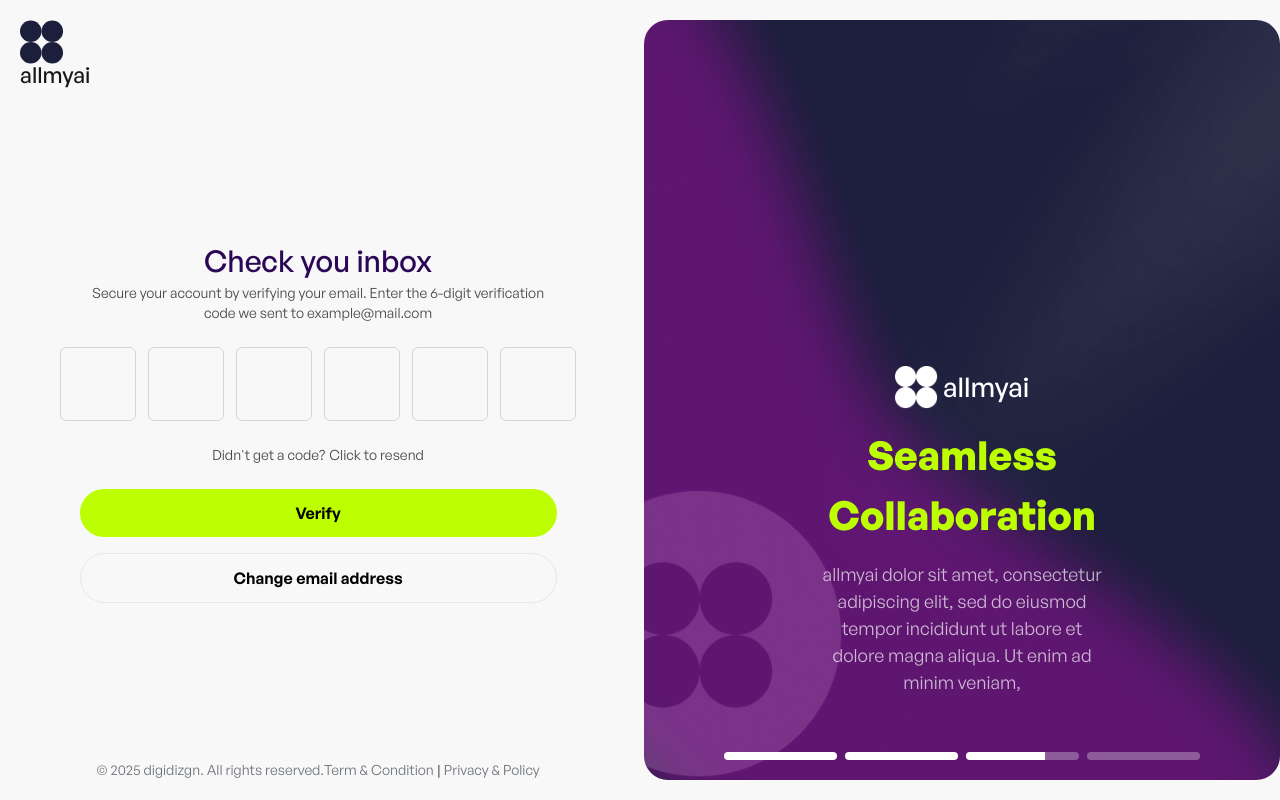
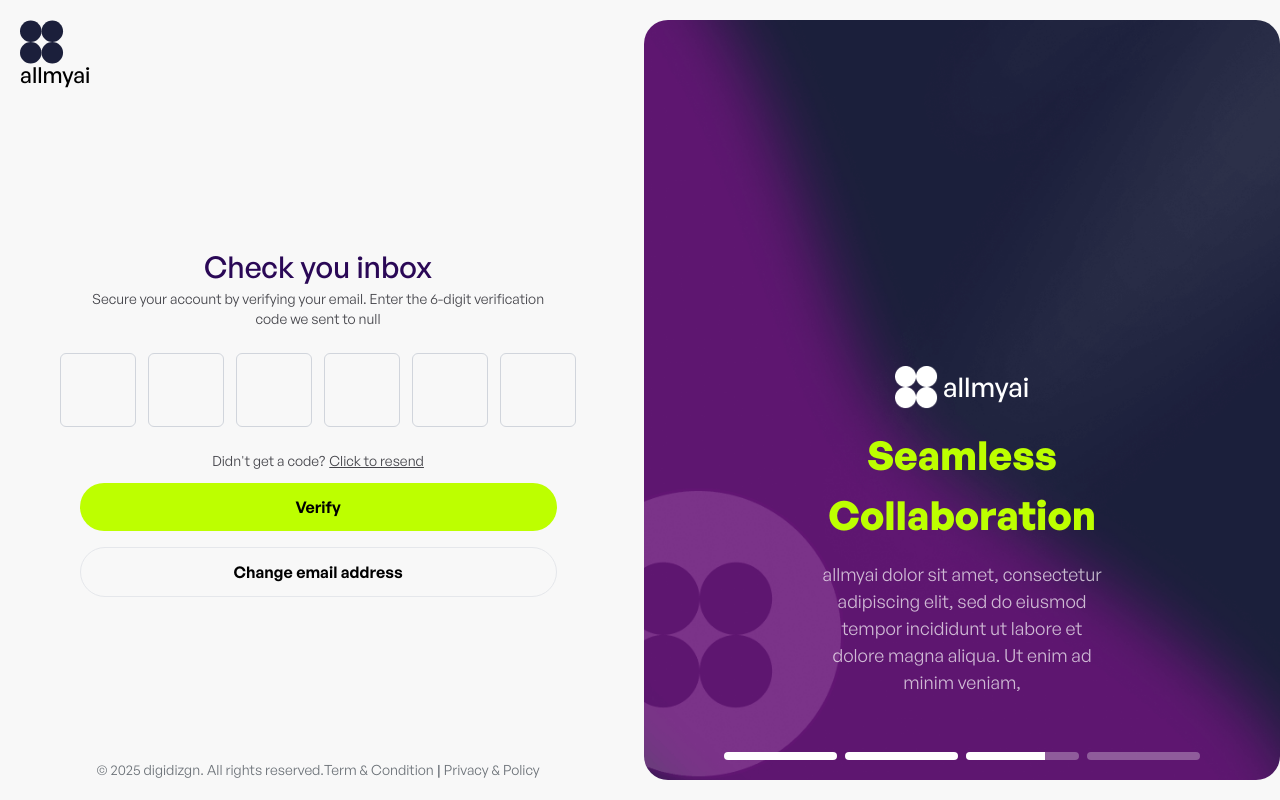
Before and after one commit to Moeed-Tahir/dzignhub, a Next.js app: page /auth/confirm-otp in a window 1280 px wide. Built offline with nearby package versions, Linux system fonts and the light colour scheme.

Commit message:
add loading states on auth screens

```diff
--- a/src/app/globals.css
+++ b/src/app/globals.css
@@ -1,6 +1,6 @@
 @import "tailwindcss";
 @import "tailwindcss";
-@plugin "daisyui";
+/* @plugin "daisyui"; */
 
 /* Color Variables */
 :root {
--- a/src/components/auth/ForgetPass.jsx
+++ b/src/components/auth/ForgetPass.jsx
@@ -9,6 +9,7 @@ const ForgetPass = () => {
   const [formData, setFormData] = useState({
     email: "",
   });
+  const [isLoading, setIsLoading] = useState(false);
 
   const [errors, setErrors] = useState({});
 
@@ -18,6 +19,8 @@ const ForgetPass = () => {
 
 
   const sendResetOtp = async (email) => {
+    setIsLoading(true)
+    try {
       const response = await fetch(`${process.env.NEXT_PUBLIC_API_URL}/forgot-password`, {
         method: "POST",
         headers: {
@@ -32,6 +35,13 @@ const ForgetPass = () => {
         router.push(`/auth/password-reset?email=${encodeURIComponent(formData.email)}`);
       } else {
         setErrors({ email: data.message || "Failed to send reset link" });
+      }
+    }
+    catch(error) {
+      setErrors({ email: "Failed to send reset link" });
+    }
+    finally {
+      setIsLoading(false);
     }
   }
 
@@ -89,10 +99,15 @@ const ForgetPass = () => {
 
         <button
           type="submit"
-          className="w-full bg-[#BDFF00] text-[16px] cursor-pointer text-black font-semibold p-3 rounded-full mb-4"
-          disabled={!formData.email}
+           className="w-full bg-[#BDFF00] cursor-pointer text-black text-[16px] font-semibold p-3 rounded-full mb-4 flex justify-center items-center"
+          disabled={!formData.email || isLoading}
         >
-          Reset Password
+           {isLoading ? (
+            <div className="animate-spin rounded-full h-5 w-5 border-b-2 border-black"></div>
+          ) : (
+            "Reset Password"
+          )}
+
         </button>
 
         <button
--- a/src/components/auth/LoginForm.jsx
+++ b/src/components/auth/LoginForm.jsx
@@ -15,6 +15,7 @@ const LoginForm = () => {
   });
 
   const [errors, setErrors] = useState({});
+  const [isLoading, setIsLoading] = useState(false);
 
   const adminCredentials = {
     email: "admin@example.com",
@@ -34,8 +35,12 @@ const LoginForm = () => {
   };
 
   const loginToAccount = async(formData) => {
+    setIsLoading(true);
+
     const newErrors = {};
 
+
+    try {
       const response = await fetch(`${process.env.NEXT_PUBLIC_API_URL}/login`, {
         method: "POST",
         headers: {
@@ -60,6 +65,12 @@ const LoginForm = () => {
         }
 
         setErrors(newErrors);
+      }
+    } catch (error) {
+      console.error("Login error:", error);
+      setErrors({ ...newErrors, form: "An unexpected error occurred." });
+    } finally {
+      setIsLoading(false);
     }
   }
 
@@ -130,10 +141,14 @@ const LoginForm = () => {
         </div>
         <button
           type="submit"
-          className="w-full bg-[#BDFF00] cursor-pointer text-black text-[16px] font-semibold p-3 rounded-full mb-4"
-
+          className="w-full bg-[#BDFF00] cursor-pointer text-black text-[16px] font-semibold p-3 rounded-full mb-4 flex justify-center items-center"
+          disabled={isLoading}
         >
-          Login
+          {isLoading ? (
+            <div className="animate-spin rounded-full h-5 w-5 border-b-2 border-black"></div>
+          ) : (
+            "Login"
+          )}
         </button>
         <div className="text-center mb-4">or</div>
         <div className="flex justify-between gap-2">
--- a/src/components/auth/NewPass.jsx
+++ b/src/components/auth/NewPass.jsx
@@ -9,6 +9,9 @@ const NewPass = () => {
     const email = searchParams.get('email'); // Get email from URL params
     const token = searchParams.get('token'); // Get email from URL params
 
+      const [isLoading, setIsLoading] = useState(false);
+
+
   const [formData, setFormData] = useState({
     password: "",
     confirmPassword: "",
@@ -18,6 +21,8 @@ const NewPass = () => {
   const [strength, setStrength] = useState(0);
 
   const resetPassword = async (password, email, token) => {
+    setIsLoading(true);
+    try {
       const response = await fetch(`${process.env.NEXT_PUBLIC_API_URL}/reset-password`, {
         method: "POST",
         headers: {
@@ -32,6 +37,14 @@ const NewPass = () => {
       } else {
         setErrors({ password: data.message || "Failed to reset password" });
       }
+    }
+    catch (error) {
+      setErrors({ password: "An error occurred. Please try again." });
+    }
+    finally {
+      setIsLoading(false);
+    }
+
   }
 
 
@@ -139,10 +152,16 @@ Enter a new password for your account. Make sure it’s strong and secure.
 
         <button
           type="submit"
-          className="w-full bg-[#BDFF00] cursor-pointer text-black font-semibold p-3 rounded-full mb-4"
+          className="w-full bg-[#BDFF00] cursor-pointer text-black text-[16px] font-semibold p-3 rounded-full mb-4 flex justify-center items-center"
           disabled={!formData.password || !formData.confirmPassword}
         >
-          Set Password
+
+          {isLoading ? (
+            <div className="animate-spin rounded-full h-5 w-5 border-b-2 border-black"></div>
+          ) : (
+            "Set Password"
+          )}
+
         </button>
 
         <button
--- a/src/components/auth/PassReset.jsx
+++ b/src/components/auth/PassReset.jsx
@@ -10,6 +10,8 @@ const PassReset = ({ isPassReset }) => {
 
   const [otp, setOtp] = useState("");
   const [error, setError] = useState("");
+    const [isLoading, setIsLoading] = useState(false);
+
 
   const correctOtp = "123456";
 
@@ -19,8 +21,10 @@ const PassReset = ({ isPassReset }) => {
   };
 
   const confirmOtp = async (otp) => {
+    setIsLoading(true);
     let Email = decodeURIComponent(email);
     let apiEndpoint = isPassReset ? "verify-reset-otp" : "confirm-otp";
+   try {
     const response = await fetch(`${process.env.NEXT_PUBLIC_API_URL}/${apiEndpoint}`, {
       method: "POST",
       headers: {
@@ -30,14 +34,22 @@ const PassReset = ({ isPassReset }) => {
     });
 
     const data = await response.json();
+    console.log(data)
     if (data.type === "success") {
       isPassReset
       ? router.push(`/auth/new-password?token=${data.resetSessionToken}&email=${encodeURIComponent(email)}`)
       : router.push("/profile/onboarding");
     }
     else {
-      setError("Invalid OTP. Please try again.");
+      setError(data.message);
     }
+   }
+   catch(error){
+    setError("An error occurred. Please try again.");
+   }
+   finally {
+      setIsLoading(false);
+   }
   }
 
   const handleSubmit = (e) => {
@@ -53,15 +65,17 @@ const PassReset = ({ isPassReset }) => {
   const handleResendOtp = async () => {
     let Email = decodeURIComponent(email);
     let apiEndpoint = isPassReset ? "forgot-password" : "resend-otp";
+    console.log(apiEndpoint)
     const response = await fetch(`${process.env.NEXT_PUBLIC_API_URL}/${apiEndpoint}`, {
       method: "POST",
       headers: {
         "Content-Type": "application/json",
       },
-      body: JSON.stringify({ email: Email }),
+      body: JSON.stringify({ email: Email, isPasswordReset: isPassReset }),
     });
 
     const data = await response.json();
+    console.log(data)
     if (data.type === "success") {
       setError(""); // Clear any previous error
       alert("OTP resent successfully!");
@@ -77,8 +91,8 @@ const PassReset = ({ isPassReset }) => {
       </h2>
       <p className="text-[#44444A] text-[14px] text-sm mb-6 text-center">
         {isPassReset
-          ? "        We sent a recovery code to user@example.com"
-          : "Secure your account by verifying your email. Enter the 6-digit verification code we sent to example@mail.com"}
+          ? `We sent a recovery code to ${decodeURIComponent(email)}`
+          : `Secure your account by verifying your email. Enter the 6-digit verification code we sent to ${decodeURIComponent(email)}`}
       </p>
 
       <form onSubmit={handleSubmit}>
@@ -87,19 +101,26 @@ const PassReset = ({ isPassReset }) => {
         {error && (
           <p className="text-red-500 text-sm mt-2 ml-3 text-start">{error}</p>
         )}
-        <p className="text-[#44444A] mt-6 text-sm text-center">
+        <p className="text-[#44444A] mt-6 mb-3 text-sm text-center">
           Didn't get a code?
-          <button onClick={handleResendOtp} className="ml-1" type="button">
+          <button onClick={handleResendOtp} className="ml-1 underline cursor-pointer" type="button">
             Click to resend
           </button>
         </p>
-        <button
+
+          <button
           type="submit"
-          className="w-full mt-6 bg-[#BDFF00] cursor-pointer text-black font-semibold p-3 rounded-full mb-4"
-          disabled={otp.length !== 6}
+          className="w-full bg-[#BDFF00] cursor-pointer text-black text-[16px] font-semibold p-3 rounded-full mb-4 flex justify-center items-center"
+          disabled={otp.length !== 6 || isLoading}
         >
-          Verify
+           {isLoading ? (
+            <div className="animate-spin rounded-full h-5 w-5 border-b-2 border-black"></div>
+          ) : (
+            "Verify"
+          )}
+
         </button>
+
 
         <button
           type="button"
--- a/src/components/auth/Signup.jsx
+++ b/src/components/auth/Signup.jsx
@@ -14,6 +14,7 @@ const Signup = () => {
   });
 
   const [errors, setErrors] = useState({});
+  const [isLoading, setIsLoading] = useState(false);
 
   const handleChange = (e) => {
     const { name, value } = e.target;
@@ -30,6 +31,8 @@ const Signup = () => {
   };
 
   const createAccount = async (formData) => {
+    setIsLoading(true);
+    try {
       const response = await fetch(`${process.env.NEXT_PUBLIC_API_URL}/signup`, {
         method: "POST",
         headers: {
@@ -43,6 +46,19 @@ const Signup = () => {
       if (data.type === "success") {
         router.push(`/auth/confirm-otp?email=${encodeURIComponent(formData.email)}`);
       }
+      else {
+        if (data.field == "email") {
+          setErrors({ email: data.message });
+        }
+      }
+    }
+    catch (error) {
+      console.error("Error creating account:", error);
+      setErrors({ general: "An error occurred while creating your account. Please try again." });
+    } finally {
+      setIsLoading(false);
+    }
+
   }
 
   const handleSubmit = (e) => {
@@ -123,10 +139,14 @@ const Signup = () => {
 
 <button
           type="submit"
-          className="w-full bg-[#BDFF00] cursor-pointer text-black font-semibold p-3 rounded-full mb-4"
-
+          className="w-full bg-[#BDFF00] cursor-pointer text-black text-[16px] font-semibold p-3 rounded-full mb-4 flex justify-center items-center"
+          disabled={isLoading}
         >
-          Create account
+            {isLoading ? (
+            <div className="animate-spin rounded-full h-5 w-5 border-b-2 border-black"></div>
+          ) : (
+            "Create Account"
+          )}
         </button>
 
         <p className="text-[#44444A] mb-6 text-center text-sm">
```
Also changed, not shown: 1 other file (tests, documents, lock files or other folders). Lines whose indentation alone changed are shown as unchanged.
